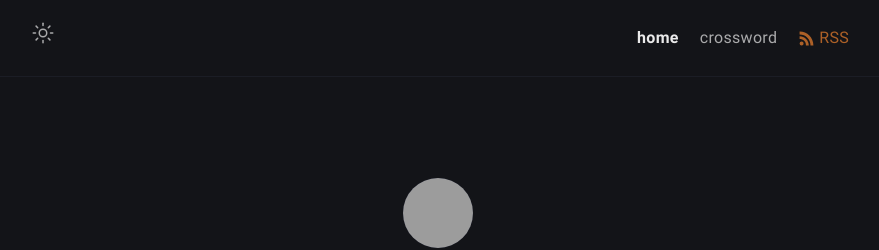
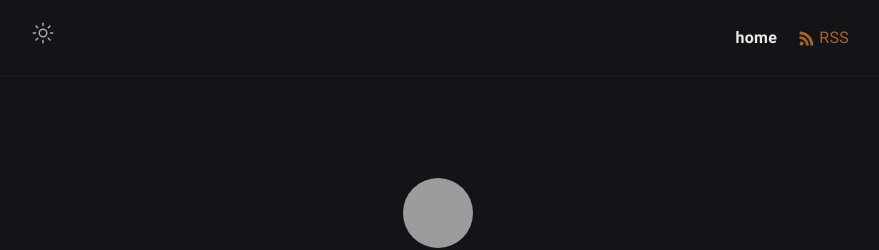
Before and after one commit to chrisnunes57/chrisnunes57.github.io, a Jekyll site: the page built from index.md, in a window 1280 px wide and 900 px high. Shown: the top 250 px of the window, without its empty margins (202-1081 px from the left). Built offline with Jekyll 4.4.1, drawn with Linux system fonts in a browser that asks for light colours; grey boxes are pictures that could not be loaded.

Commit message:
removed crossword from menu

```diff
--- a/_data/menus.yml
+++ b/_data/menus.yml
@@ -1,9 +1,5 @@
 - title: home
   url: /
-  external: false
-
-- title: crossword
-  url: /crossword
   external: false
 
 
```
